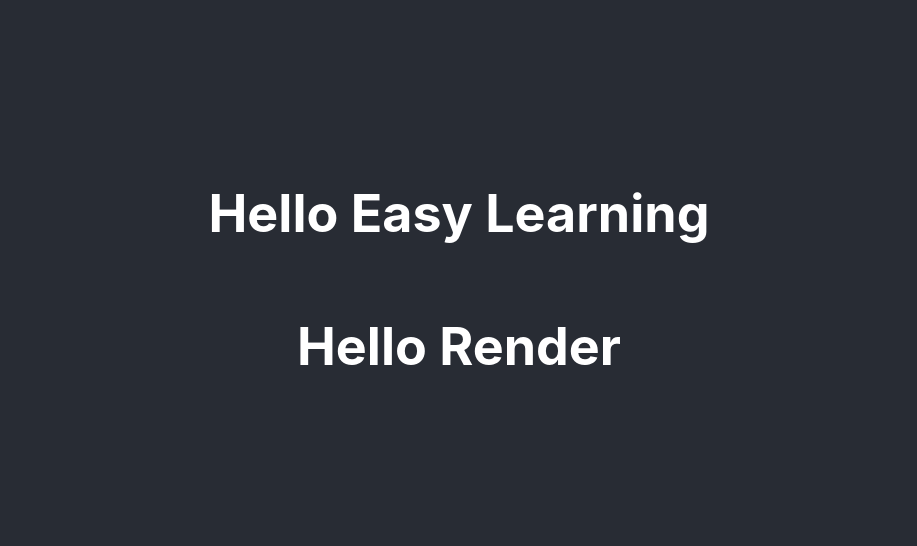
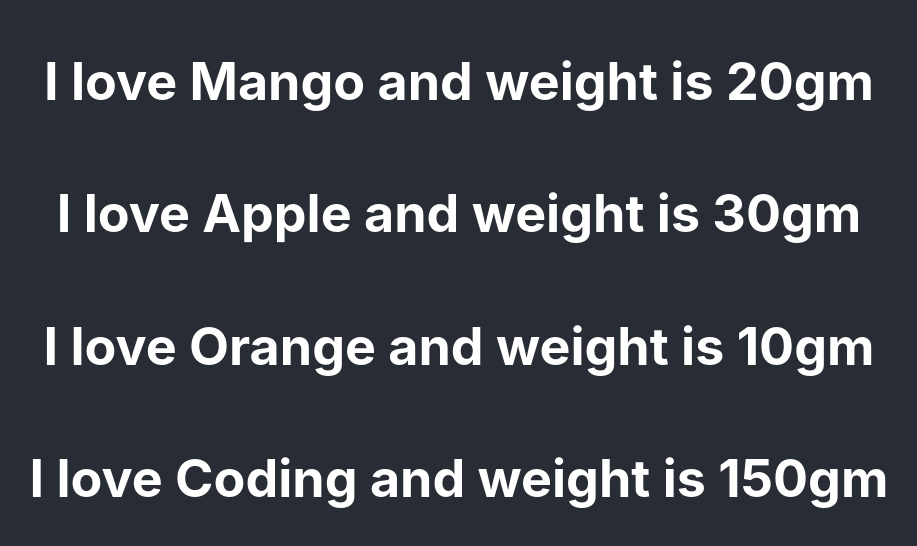
Before and after one commit to developerputul/react_app, a React (Create React App) app: page / in a window 1280 px wide. Shown: the part 120-666 px from the top of the page, without its empty margins (181-1098 px from the left). Built offline with nearby package versions, Linux system fonts and the light colour scheme.

Commit message:
Props option updated

```diff
--- a/src/App.js
+++ b/src/App.js
@@ -7,8 +7,12 @@ function App() {
   return (
     <div className="App">
       <header className="App-header">
-        <Learn />
-        <Learning/>
+
+
+        <Learn name='Mango' weight='20gm'/>
+        <Learn name='Apple' weight='30gm'/>
+        <Learn name='Orange' weight='10gm'/>
+        <Learn name='Coding' weight='150gm'/>
       </header>
     </div>
   );
--- a/src/components/Hello.js
+++ b/src/components/Hello.js
@@ -1,7 +1,7 @@
 import React from 'react';
 
-function Hello(){
-    return <h1>Hello Easy Learning</h1>
+function Hello(props){
+    return <h1>I love {props.name} and weight is {props.weight}</h1>
 }
 
 export default Hello;
--- a/src/components/Learning.js
+++ b/src/components/Learning.js
@@ -2,8 +2,8 @@ import React, { Component } from "react";
 import { render } from '@testing-library/react';
 
 class Learning extends Component{
-    render(){
-        return <h1>Hello Render</h1>
+    render(props){
+        return <h1>I Love {props.name} </h1>
     }
 }
 
```
